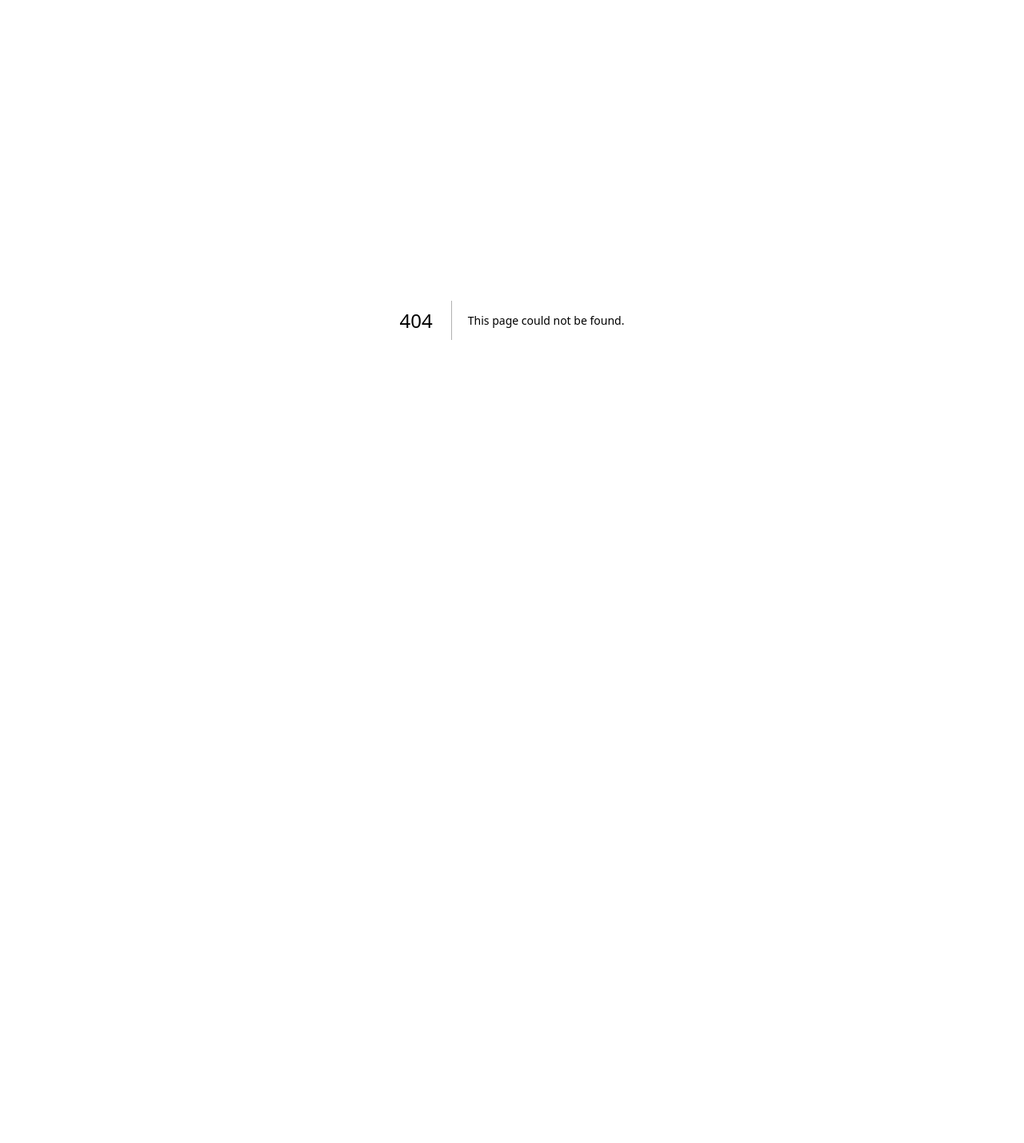
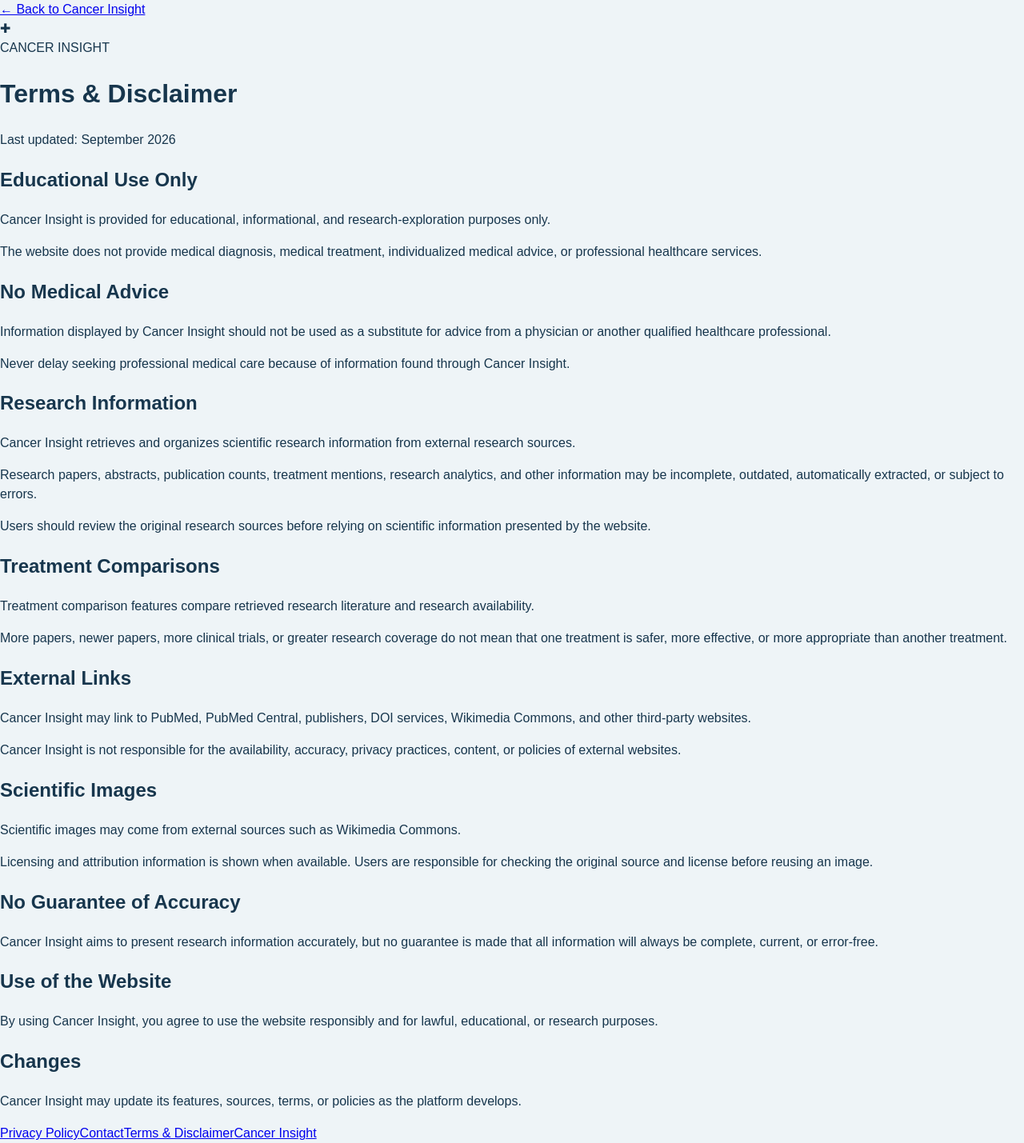
Before and after one commit to taliakasissieh/Cancer-Insight-Web, a Next.js app: page /terms in a window 1280 px wide. Before the commit this address had no page. Shown: the whole page at 80% size. Before the commit the page ends 800 px from the top, so only its background shows below. Built offline with nearby package versions, Linux system fonts and the light colour scheme.

Commit message:
Create page.js

```diff
--- /dev/null
+++ b/app/terms/page.js
@@ -0,0 +1,185 @@
+export const metadata = {
+  title: 'Terms & Disclaimer | Cancer Insight',
+  description:
+    'Terms of use, research limitations, and medical disclaimer for Cancer Insight.',
+};
+
+export default function Terms() {
+  return (
+    <main className="legalPage">
+      <div className="legalContainer">
+        <a className="backLink" href="/">
+          ← Back to Cancer Insight
+        </a>
+
+        <div className="legalHeader">
+          <div className="legalMark">✚</div>
+
+          <div>
+            <div className="legalEyebrow">
+              CANCER INSIGHT
+            </div>
+
+            <h1>Terms & Disclaimer</h1>
+
+            <p>
+              Last updated: September 2026
+            </p>
+          </div>
+        </div>
+
+        <section className="legalCard importantLegalCard">
+          <h2>Educational Use Only</h2>
+
+          <p>
+            Cancer Insight is provided for educational,
+            informational, and research-exploration
+            purposes only.
+          </p>
+
+          <p>
+            The website does not provide medical diagnosis,
+            medical treatment, individualized medical
+            advice, or professional healthcare services.
+          </p>
+        </section>
+
+        <section className="legalCard">
+          <h2>No Medical Advice</h2>
+
+          <p>
+            Information displayed by Cancer Insight should
+            not be used as a substitute for advice from a
+            physician or another qualified healthcare
+            professional.
+          </p>
+
+          <p>
+            Never delay seeking professional medical care
+            because of information found through Cancer
+            Insight.
+          </p>
+        </section>
+
+        <section className="legalCard">
+          <h2>Research Information</h2>
+
+          <p>
+            Cancer Insight retrieves and organizes
+            scientific research information from external
+            research sources.
+          </p>
+
+          <p>
+            Research papers, abstracts, publication counts,
+            treatment mentions, research analytics, and
+            other information may be incomplete, outdated,
+            automatically extracted, or subject to errors.
+          </p>
+
+          <p>
+            Users should review the original research
+            sources before relying on scientific
+            information presented by the website.
+          </p>
+        </section>
+
+        <section className="legalCard">
+          <h2>Treatment Comparisons</h2>
+
+          <p>
+            Treatment comparison features compare retrieved
+            research literature and research availability.
+          </p>
+
+          <p>
+            More papers, newer papers, more clinical trials,
+            or greater research coverage do not mean that
+            one treatment is safer, more effective, or more
+            appropriate than another treatment.
+          </p>
+        </section>
+
+        <section className="legalCard">
+          <h2>External Links</h2>
+
+          <p>
+            Cancer Insight may link to PubMed, PubMed
+            Central, publishers, DOI services, Wikimedia
+            Commons, and other third-party websites.
+          </p>
+
+          <p>
+            Cancer Insight is not responsible for the
+            availability, accuracy, privacy practices,
+            content, or policies of external websites.
+          </p>
+        </section>
+
+        <section className="legalCard">
+          <h2>Scientific Images</h2>
+
+          <p>
+            Scientific images may come from external sources
+            such as Wikimedia Commons.
+          </p>
+
+          <p>
+            Licensing and attribution information is shown
+            when available. Users are responsible for
+            checking the original source and license before
+            reusing an image.
+          </p>
+        </section>
+
+        <section className="legalCard">
+          <h2>No Guarantee of Accuracy</h2>
+
+          <p>
+            Cancer Insight aims to present research
+            information accurately, but no guarantee is
+            made that all information will always be
+            complete, current, or error-free.
+          </p>
+        </section>
+
+        <section className="legalCard">
+          <h2>Use of the Website</h2>
+
+          <p>
+            By using Cancer Insight, you agree to use the
+            website responsibly and for lawful,
+            educational, or research purposes.
+          </p>
+        </section>
+
+        <section className="legalCard">
+          <h2>Changes</h2>
+
+          <p>
+            Cancer Insight may update its features, sources,
+            terms, or policies as the platform develops.
+          </p>
+        </section>
+
+        <div className="legalFooter">
+          <a href="/privacy-policy">
+            Privacy Policy
+          </a>
+
+          <a href="/contact">
+            Contact
+          </a>
+
+          <a href="/terms">
+            Terms & Disclaimer
+          </a>
+
+          <a href="/">
+            Cancer Insight
+          </a>
+        </div>
+      </div>
+    </main>
+  );
+}
```
